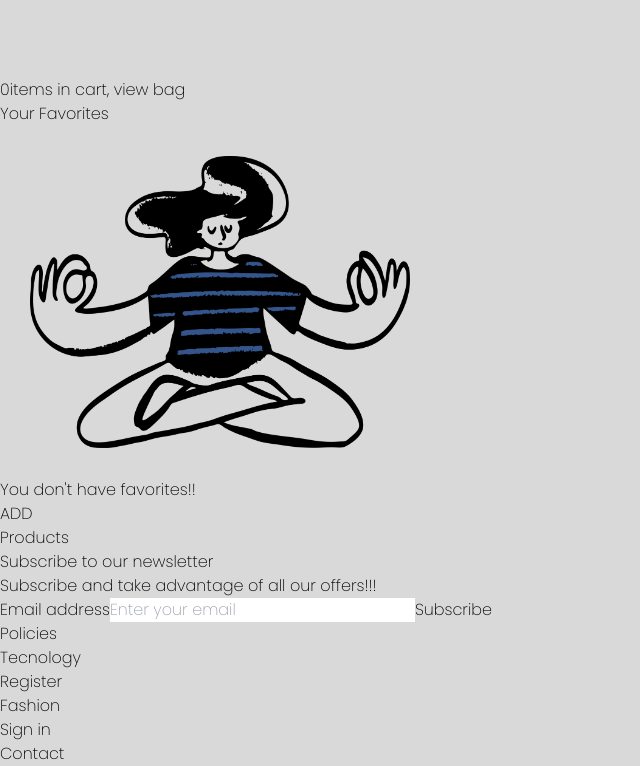
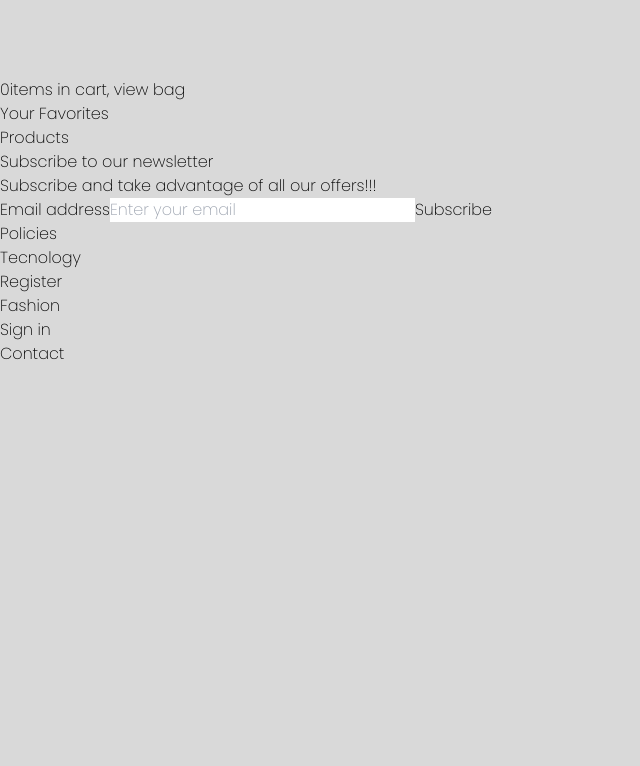
Before and after one commit to Ponce08/Ecommerce1_front, a React (Vite) app: page /favorites in a window 1280 px wide. Shown: the part 1552-2318 px from the top of the page, without its empty margins (0-640 px from the left). After the commit the page ends 1918 px from the top, so only its background shows below. Built offline with nearby package versions, Linux system fonts and the light colour scheme.

Commit message:
user favorite

```diff
--- a/src/components/category/CardsCategory.tsx
+++ b/src/components/category/CardsCategory.tsx
@@ -31,7 +31,7 @@ export const CardsCategory = () => {
 
   const { loading, error } = useProducts({ page, category: categorys, priceMin, priceMax, ratingOrder });
 
-  const { products, favorites } = useStore();
+  const { products, favorites, userLogin } = useStore();
 
   const { addCart, handleImageLoad, classNames, addFavorite, animationHeart } = ContextCardsGlobal();
 
@@ -105,11 +105,15 @@ export const CardsCategory = () => {
                     <div onClick={animationHeart}>
                       <HeartIcon
                         className={`mr-4 h-6 w-6 text-purple-700 mt-2 ml-2 ${
-                          favorites.some((fav) => fav.id === product.id) ? 'fill-purple-700' : ''
+                          userLogin && (favorites[userLogin.id] || []).some((fav) => fav.id === product.id)
+                            ? 'fill-purple-700'
+                            : ''
                         } focus:outline-none`}
                         id={`favorite_category${product.id}`}
                         data-tooltip-content={
-                          favorites.some((fav) => fav.id === product.id) ? 'Remove from favorites' : 'Add to Favorites'
+                          userLogin && (favorites[userLogin.id] || []).some((fav) => fav.id === product.id)
+                            ? 'Remove from favorites'
+                            : 'Add to Favorites'
                         }
                         onClick={() => {
                           addFavorite(product.id, product.title, product.price, product.stock, product.rating, product.images[0]);
--- a/src/components/favorites/Favorites.tsx
+++ b/src/components/favorites/Favorites.tsx
@@ -13,18 +13,18 @@ import '../Styles.css';
 import { Tooltip } from 'react-tooltip';
 
 export const Favorites = () => {
-  const { favorites } = useStore();
+  const { favorites, userLogin } = useStore();
   const [loadedImages, setLoadedImages] = useState<{ [key: number]: boolean }>({});
   const { addCart, handleImageLoad, classNames, addFavorite } = ContextCardsGlobal();
 
-  if (favorites.length === 0) window.scrollTo(0, 0);
+  if (userLogin && (favorites[userLogin.id] || []).length === 0) window.scrollTo(0, 0);
 
   return (
     <>
       <Header />
       <div className="bg-colorBackground relative mt-[100px] md:pb-32 lg:pb-[225px]">
         <h1 className="text-center text-2xl text-purple-600 p-8">Your Favorites</h1>
-        {favorites.length === 0 && (
+        {userLogin && (favorites[userLogin.id] || []).length === 0 && (
           <div className="flex flex-col items-center lg:flex-row lg:justify-center content_cards_imgs">
             <img src={img10} className="img10_favorite" />
             <div className="flex flex-col items-center">
@@ -45,7 +45,8 @@ export const Favorites = () => {
             className="grid grid-cols-1 gap-x-6 gap-y-10 sm:grid-cols-2 sm:grid-rows-6 lg:grid-cols-3 xl:grid-cols-4
              xl:grid-rows-3 xl:gap-x-8"
           >
-            {favorites.map((product: FavoriteCard) => (
+            {userLogin &&
+              (favorites[userLogin.id] || []).map((product: FavoriteCard) => (
                 <div key={product.id}>
                   <Link to={`/product/${product.id}`} className="group">
                     <div className="relative aspect-square w-full rounded-lg bg-gray-200 xl:aspect-[7/8] content_cards_imgs">
@@ -81,14 +82,23 @@ export const Favorites = () => {
                       <div>
                         <HeartIcon
                           className={`mr-4 h-6 w-6 text-purple-700 mt-2 ml-2 ${
-                          favorites.some((fav) => fav.id === product.id) ? 'fill-purple-700' : ''
+                            (favorites[userLogin.id] || []).some((fav) => fav.id === product.id) ? 'fill-purple-700' : ''
                           } focus:outline-none animate-scale`}
                           id={`favorite${product.id}`}
                           data-tooltip-content={
-                          favorites.some((fav) => fav.id === product.id) ? 'Remove from favorites' : 'Add to Favorites'
+                            (favorites[userLogin.id] || []).some((fav) => fav.id === product.id)
+                              ? 'Remove from favorites'
+                              : 'Add to Favorites'
                           }
                           onClick={() => {
-                          addFavorite(product.id, product.title, product.price, product.stock, product.rating, product.images[0]);
+                            addFavorite(
+                              product.id,
+                              product.title,
+                              product.price,
+                              product.stock,
+                              product.rating,
+                              product.images[0]
+                            );
                           }}
                         />
                         <Tooltip anchorId={`favorite${product.id}`} />
--- a/src/components/pageCards/Cards.tsx
+++ b/src/components/pageCards/Cards.tsx
@@ -26,7 +26,7 @@ export const Cards = () => {
 
   const { loading, error } = useProducts({ page, category, priceMin, priceMax, ratingOrder });
 
-  const { products, favorites } = useStore();
+  const { products, favorites, userLogin } = useStore();
 
   const { addCart, handleImageLoad, classNames, addFavorite, animationHeart } = ContextCardsGlobal();
 
@@ -91,11 +91,15 @@ export const Cards = () => {
                     <div onClick={animationHeart}>
                       <HeartIcon
                         className={`mr-4 h-6 w-6 text-purple-700 mt-2 ml-2 ${
-                          favorites.some((fav) => fav.id === product.id) ? 'fill-purple-700' : ''
+                          userLogin && (favorites[userLogin.id] || []).some((fav) => fav.id === product.id)
+                            ? 'fill-purple-700'
+                            : ''
                         } focus:outline-none`}
                         id={`favorite${product.id}`}
                         data-tooltip-content={
-                          favorites.some((fav) => fav.id === product.id) ? 'Remove from favorites' : 'Add to Favorites'
+                          userLogin && (favorites[userLogin.id] || []).some((fav) => fav.id === product.id)
+                            ? 'Remove from favorites'
+                            : 'Add to Favorites'
                         }
                         onClick={() => {
                           addFavorite(product.id, product.title, product.price, product.stock, product.rating, product.images[0]);
--- a/src/components/pageDetails/Details.tsx
+++ b/src/components/pageDetails/Details.tsx
@@ -13,13 +13,16 @@ import { NotFoundProducts } from '@/components/pageCards/NotFoundProducts.tsx';
 import { HeartIcon } from '@heroicons/react/24/outline';
 import useStore from '@/zustand/store.tsx';
 import FunctionsDetails from '@/utils/FunctionsDetails.tsx';
+import ContextCardsGlobal from '@/utils/ContextCardsGlobal.tsx';
 
 export const Details = () => {
   const { id } = useParams();
 
+  const { addFavorite, animationHeart } = ContextCardsGlobal();
+
   const { loading, error } = useProductsById(Number(id));
 
-  const { selectedProduct } = useStore();
+  const { selectedProduct, favorites, userLogin } = useStore();
 
   const { addCart, handleBack, handleImageLoad } = FunctionsDetails();
 
@@ -50,11 +53,7 @@ export const Details = () => {
 
           <div className="space-y-4 mb-6 mt-10">
             <div className="relative aspect-[3/2] bg-gray-200 rounded-lg overflow-hidden">
-              <img
-                src={selectedProduct.images[selectedImage]}
-                alt="Product image"
-                className="object-cover w-full h-full p-4"
-              />
+              <img src={selectedProduct.images[selectedImage]} alt="Product image" className="object-cover w-full h-full p-4" />
             </div>
 
             <div className="grid grid-cols-4 gap-2">
@@ -122,9 +121,30 @@ export const Details = () => {
             <div
               className="flex items-center justify-center w-10 h-10 rounded-full cursor-pointer"
               id="favorite"
-              data-tooltip-content="Add to Favorites"
+              data-tooltip-content={
+                userLogin && (favorites[userLogin.id] || []).some((fav) => fav.id === selectedProduct.id)
+                  ? 'Remove from favorites'
+                  : 'Add to Favorites'
+              }
+              onClick={animationHeart}
             >
-              <HeartIcon className="h-6 w-6 text-purple-700" />
+              <HeartIcon
+                className={`h-6 w-6 text-purple-700 ${
+                  userLogin && (favorites[userLogin.id] || []).some((fav) => fav.id === selectedProduct.id)
+                    ? 'fill-purple-700'
+                    : ''
+                }`}
+                onClick={() => {
+                  addFavorite(
+                    selectedProduct.id,
+                    selectedProduct.title,
+                    selectedProduct.price,
+                    selectedProduct.stock,
+                    selectedProduct.rating,
+                    selectedProduct.images[0]
+                  );
+                }}
+              />
               <Tooltip anchorId="favorite" />
             </div>
           </div>
--- a/src/components/pageLogin/Login.tsx
+++ b/src/components/pageLogin/Login.tsx
@@ -12,9 +12,12 @@ import { z } from 'zod';
 import { swalLogin, swalLoginError } from '../../utils/FunctionsLogin.tsx';
 import SectionRef from '../../utils/SectionRef.tsx';
 import { handleLogin } from '../../utils/FunctionsLogin.tsx';
+import useStore from '@/zustand/store.tsx';
 
 export const Login = () => {
-  const  targetSectionRef  = SectionRef(150);
+  const targetSectionRef = SectionRef(150);
+
+  const { setUserLogin } = useStore();
 
   const [login, { loading }] = useMutation(LOGIN);
 
@@ -38,7 +41,17 @@ export const Login = () => {
         }
       });
 
-      localStorage.setItem('token', user.data.login.user.token);
+      const user_login = {
+        id: user.data.login.user.id,
+        firstName: user.data.login.user.firstName,
+        lastName: user.data.login.user.lastName,
+        email: user.data.login.user.email
+      };
+
+      setUserLogin(user_login);
+
+      localStorage.setItem('token', user.data.login.token);
+
       swalLogin(user.data.login.user.firstName);
       navigate('/');
     } catch (err: any) {
--- a/src/globalState/GlobalContext.tsx
+++ b/src/globalState/GlobalContext.tsx
@@ -1,7 +1,7 @@
 import React, { createContext, useReducer, useMemo, useEffect } from 'react';
-import { State, Action, reducer, initialState, User } from './reducer.tsx';
+import { State, Action, reducer, initialState, User, UserLogin } from './reducer.tsx';
 import { supabase } from '../supabaseClient/supabaseClient.tsx';
-// import useStore from '../zustand/store.tsx';
+import useStore from '@/zustand/store.tsx';
 
 type GlobalContextType = {
   state: State;
@@ -22,7 +22,7 @@ export const GlobalContext = createContext<GlobalContextType>(defaultContextValu
 
 export const GlobalProvider: React.FC<{ children: React.ReactNode }> = ({ children }) => {
   const [state, dispatch] = useReducer(reducer, initialState);
-  // const { setShoppingCart } = useStore();
+  const { setUserLogin } = useStore();
 
   useEffect(() => {
     // Obtiene la sesión actual al montar el componente
@@ -36,8 +36,17 @@ export const GlobalProvider: React.FC<{ children: React.ReactNode }> = ({ childr
           full_name: data.session.user.user_metadata.full_name,
           avatar_url: data.session.user.user_metadata.avatar_url
         };
+        console.log(data.session.user.user_metadata.avatar_url);
 
         dispatch({ type: 'SET_USER', payload: user });
+
+        const userLogin: UserLogin = {
+          id: data.session.user.id,
+          firstName: data.session.user.user_metadata.full_name,
+          lastName: data.session.user.user_metadata.full_name,
+          email: data.session.user.email === undefined ? '' : data.session.user.email
+        };
+        setUserLogin(userLogin);
       }
     };
 
--- a/src/utils/ContextCardsGlobal.tsx
+++ b/src/utils/ContextCardsGlobal.tsx
@@ -7,9 +7,8 @@ import Swal from 'sweetalert2';
 
 const ContextCardsGlobal = () => {
   const navigate = useNavigate();
-  const { addToCart, favorites, addToFavorite, removeFavorite } = useStore();
+  const { addToCart, favorites, addToFavorite, removeFavorite, userLogin } = useStore();
   const { state, dispatch } = useContext(GlobalContext);
-  const token = localStorage.getItem('token');
 
   return {
     classNames: (...classes: string[]) => {
@@ -51,24 +50,13 @@ const ContextCardsGlobal = () => {
       });
     },
     addFavorite: (id: number, title: string, price: number, stock: number, rating: number, images: string) => {
-      const existingItem = favorites.find((item) => item.id === id);
-
-      if (!token) {
-        Swal.fire({
-          title: 'Please log in',
-          icon: 'warning',
-          customClass: {
-            confirmButton: 'bg-purple-600'
-          }
-        });
-        navigate('/login');
-        return;
+      if (userLogin) {
+        const existingItem = (favorites[userLogin.id] || []).find((item) => item.id === id);
+        if (existingItem) {
+          return removeFavorite(userLogin.id, id);
         }
 
-      if (existingItem) {
-        return removeFavorite(id);
-      }
-      addToFavorite({
+        addToFavorite(userLogin.id, {
           id,
           title,
           price,
@@ -76,7 +64,6 @@ const ContextCardsGlobal = () => {
           rating,
           images
         });
-
         const Toast = Swal.mixin({
           toast: true,
           position: 'top-end',
@@ -95,6 +82,17 @@ const ContextCardsGlobal = () => {
             timerProgressBar: 'custom-progress-bar'
           }
         });
+      } else {
+        Swal.fire({
+          title: 'Please log in',
+          icon: 'warning',
+          customClass: {
+            confirmButton: 'bg-purple-600'
+          }
+        });
+        navigate('/login');
+        return;
+      }
     },
 
     animationHeart: (e: React.MouseEvent<HTMLDivElement>) => {
--- a/src/zustand/store.tsx
+++ b/src/zustand/store.tsx
@@ -1,5 +1,6 @@
 import { create } from 'zustand';
 import { persist } from 'zustand/middleware';
+import { UserLogin } from '@/globalState/reducer.tsx';
 
 export interface Product {
   id: number;
@@ -51,17 +52,23 @@ export interface Favorite {
   images: string;
 }
 
+interface UserFavorites {
+  [userId: string]: Favorite[];
+}
+
 interface ProductsState {
-  favorites: Favorite[];
+  favorites: UserFavorites;
+  setFavorites: (userId: string, products: Favorite[]) => void;
+  addToFavorite: (userId: string, product: Favorite) => void;
+  removeFavorite: (userId: string, productId: number) => void;
+  userLogin: UserLogin | null;
   shoppingCart: Cart[];
   products: Product[];
   selectedProduct: Product | null;
+  setUserLogin: (userLogin: UserLogin | null) => void;
   setShoppingCart: (products: Cart[]) => void;
-  setFavorites: (products: Favorite[]) => void;
   addToCart: (product: Cart) => void;
-  addToFavorite: (product: Favorite) => void;
   removeFromCart: (productId: number) => void;
-  removeFavorite: (productId: number) => void;
   updateCartItem: (productId: number, quantity: number) => void;
   setProducts: (products: Product[]) => void;
   setSelectedProduct: (product: Product | null) => void;
@@ -71,7 +78,11 @@ interface ProductsState {
 const useStore = create<ProductsState>()(
   persist(
     (set) => ({
-      favorites: [],
+      userLogin: null,
+
+      setUserLogin: (userLogin) => set(() => ({ userLogin })),
+
+      favorites: {},
 
       shoppingCart: [],
 
@@ -81,7 +92,10 @@ const useStore = create<ProductsState>()(
 
       setShoppingCart: (shoppingCart) => set({ shoppingCart }),
 
-      setFavorites: (favorites) => set({ favorites }),
+      setFavorites: (userId, products) =>
+        set((state) => ({
+          favorites: { ...state.favorites, [userId]: products }
+        })),
 
       // Agregar un producto al carrito
       addToCart: (product) =>
@@ -99,16 +113,25 @@ const useStore = create<ProductsState>()(
           return { shoppingCart: [...state.shoppingCart, product] };
         }),
 
-      addToFavorite: (product) => {
+      addToFavorite: (userId, product) =>
         set((state) => {
-          return { favorites: [...state.favorites, product] };
-        });
-      },
+          const userFavorites = state.favorites[userId] || [];
+          const updatedFavorites = [...userFavorites, product];
 
-      removeFavorite: (productId) =>
-        set((state) => ({
-          favorites: state.favorites.filter((item) => item.id !== productId)
-        })),
+          return {
+            favorites: { ...state.favorites, [userId]: updatedFavorites }
+          };
+        }),
+
+      removeFavorite: (userId, productId) =>
+        set((state) => {
+          const userFavorites = state.favorites[userId] || [];
+          const updatedFavorites = userFavorites.filter((item) => item.id !== productId);
+
+          return {
+            favorites: { ...state.favorites, [userId]: updatedFavorites }
+          };
+        }),
 
       // Eliminar un producto del carrito
       removeFromCart: (productId) =>
```
Also changed, not shown: src/globalState/reducer.tsx (+7 -0 lines). Lines whose indentation alone changed are shown as unchanged.
